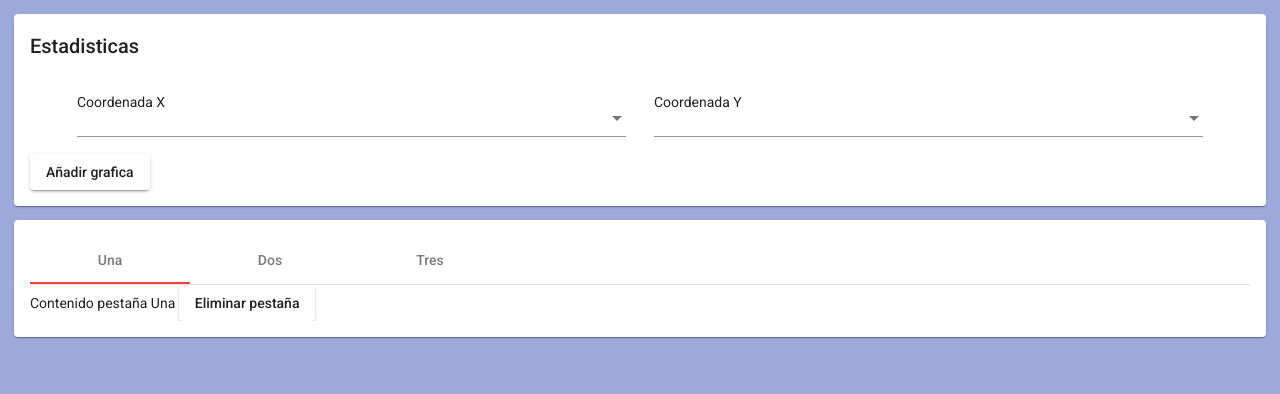
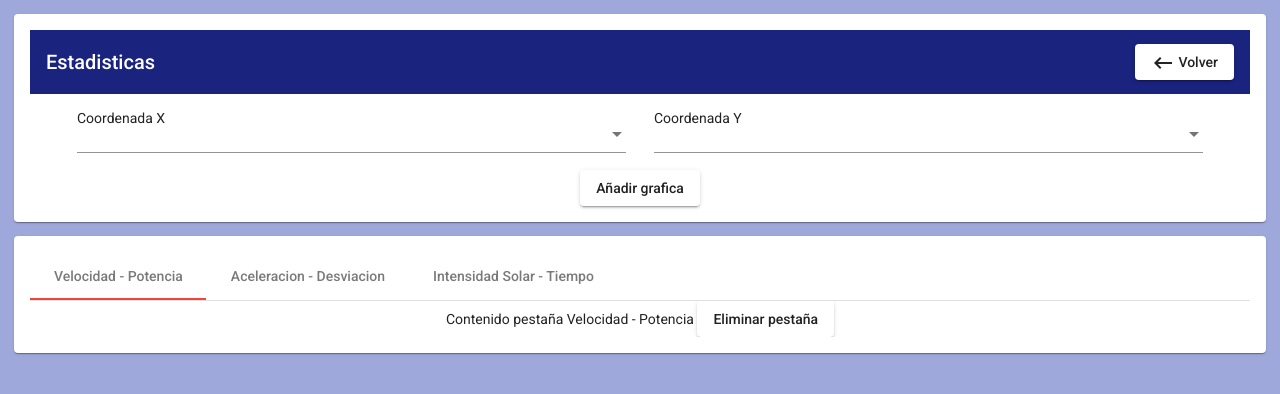
Before and after one commit to jesuspuente21/GemeloDigital, an Angular app: page /estadisticas in a window 1280 px wide. Shown: the top 394 px of the page. Built offline with nearby package versions, Linux system fonts and the light colour scheme.

Commit message:
tarea(*): Incluido añadir y eliminar pestañas

```diff
--- a/src/app/estadisticas/estadisticas.component.css
+++ b/src/app/estadisticas/estadisticas.component.css
@@ -1,9 +1,21 @@
+.container {
+    position: absolute;
+    top: 0;
+    bottom: 0;
+    left: 0;
+    right: 0;
+    margin: auto;
+    align-items: center;
+    text-align: center;
+    }
+
 mat-form-field{
     width: 45%;
     margin: 0em 1em;
 }
 mat-card{
     margin: 1em;
+
 }
 #coordenadas{
     /*border: 3px solid green;*/
@@ -15,6 +27,12 @@ mat-card{
     display: inline;
    float: left;
     width: 100%;
+}
 
+#toobar{
+    color: #C5CAE9;
+}
 
+.spacer{
+    flex: 1 1 auto;
 }
--- a/src/app/estadisticas/estadisticas.component.html
+++ b/src/app/estadisticas/estadisticas.component.html
@@ -1,10 +1,19 @@
+<div class="container">
     <mat-card>
+        <mat-toolbar color="accent" id="toolbar">
             <h2>Estadisticas</h2>
+            <span class="spacer"></span>
+
+            <button mat-raised-button routerLink="/main">
+                <mat-icon>keyboard_backspace</mat-icon>
+                Volver
+            </button>
+        </mat-toolbar>
         <div id="coordenadas">
             <mat-form-field>
                 <div id="x">
                     <mat-label>Coordenada X</mat-label>
-                <mat-select>
+                    <mat-select [(value)]="cx">
                         <mat-option *ngFor="let variable of variables" [value]="variable">
                             {{variable}}
                         </mat-option>
@@ -14,7 +23,7 @@
             <mat-form-field>
                 <div id="x">
                     <mat-label>Coordenada Y</mat-label>
-                <mat-select>
+                    <mat-select [(value)]="cy">
                         <mat-option *ngFor="let variable of variables" [value]="variable">
                             {{variable}}
                         </mat-option>
@@ -23,19 +32,20 @@
             </mat-form-field>
         </div>
         <div>
-        <button mat-raised-button class="example-add-tab-button">
+            <button mat-raised-button class="example-add-tab-button" (click)="addTab(cx, cy)">
                 Añadir grafica
             </button>
         </div>
     </mat-card>
     <mat-card>
-    <mat-tab-group>
-
+        <mat-tab-group [selectedIndex]="selected.value" (selectedIndexChange)="selected.setValue($event)">
             <mat-tab *ngFor="let tab of tabs; let index = index" [label]="tab">
                 Contenido pestaña {{tab}}
-            <button mat-raised-button class="example-delete-tab-button">
+                <button mat-raised-button class="example-delete-tab-button" [disabled]="tabs.length === 1"
+                    (click)="removeTab(index)">
                     Eliminar pestaña
                 </button>
             </mat-tab>
         </mat-tab-group>
     </mat-card>
+</div>
--- a/src/app/estadisticas/estadisticas.component.ts
+++ b/src/app/estadisticas/estadisticas.component.ts
@@ -1,4 +1,6 @@
 import { Component, OnInit } from '@angular/core';
+import {FormControl} from '@angular/forms';
+
 
 interface Variables {
   value: string;
@@ -11,11 +13,24 @@ interface Variables {
   styleUrls: ['./estadisticas.component.css']
 })
 export class EstadisticasComponent implements OnInit {
-  variables: String[] = ['Velocidad', 'Potencia', 'Aceleracion', 'Desviacion', 'Intensidad Solar', 'Direccion del Viento', 'Intensidad del Viento']
-  tabs = ['Una', 'Dos', 'Tres'];
+  variables: String[] = ['Velocidad', 'Potencia', 'Aceleracion', 'Desviacion', 'Intensidad Solar', 'Direccion del Viento', 'Intensidad del Viento', 'Tiempo']
+  tabs = ['Velocidad - Potencia', 'Aceleracion - Desviacion', 'Intensidad Solar - Tiempo'];
+  selected = new FormControl(0);
+  cx: String = ""
+  cy: String = ""
   constructor() { }
 
   ngOnInit(): void {
   }
+  addTab(cx:String, cy:String){
+    if(cx !== "" && cy !=="" && cx!==cy){
+    this.tabs.push(cx + ' - ' + cy);
+    this.selected.setValue(this.tabs.length - 1);
+    }
+  }
+
+  removeTab(index: number) {
+    this.tabs.splice(index, 1);
+  }
 
 }
```
Lines whose indentation alone changed are shown as unchanged.
